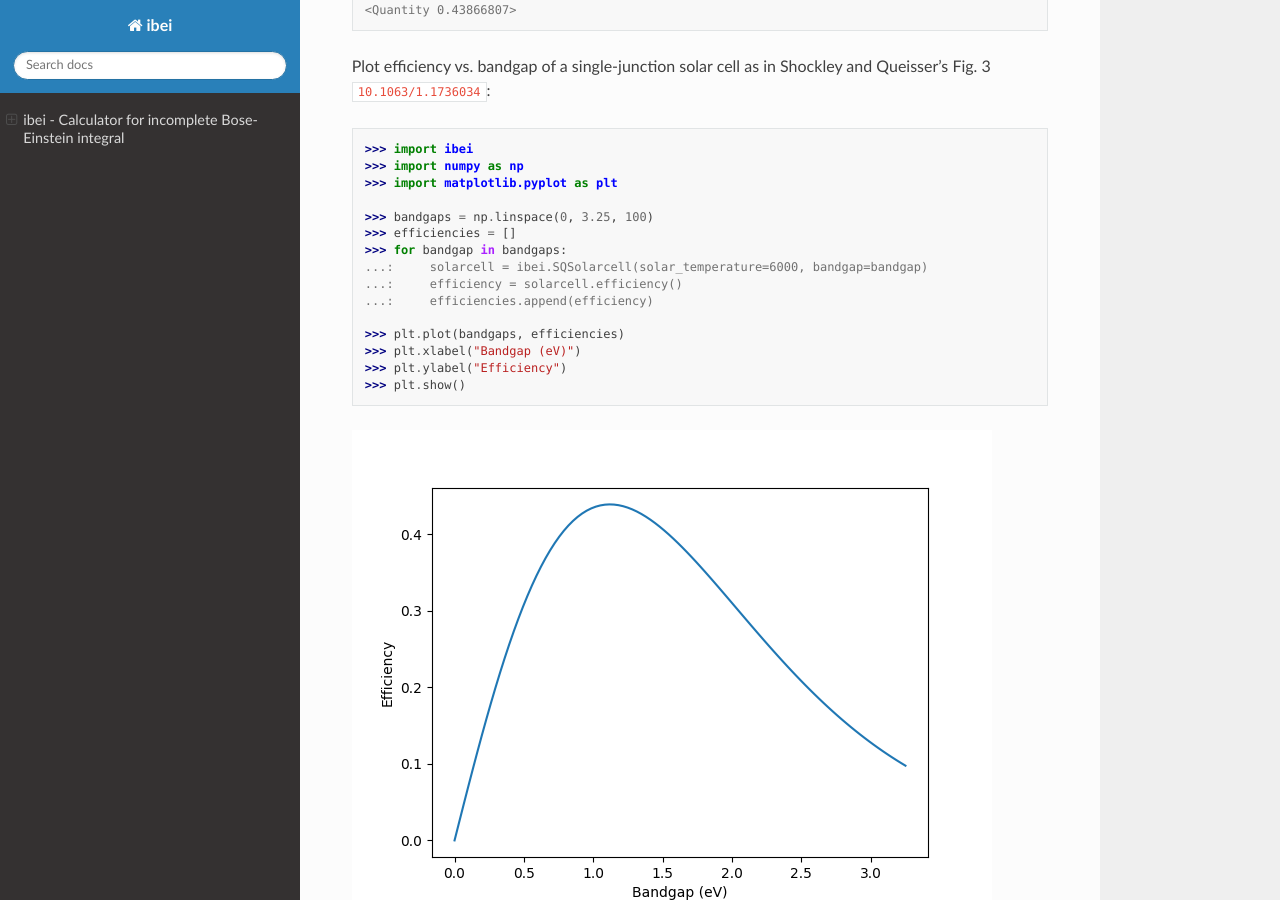
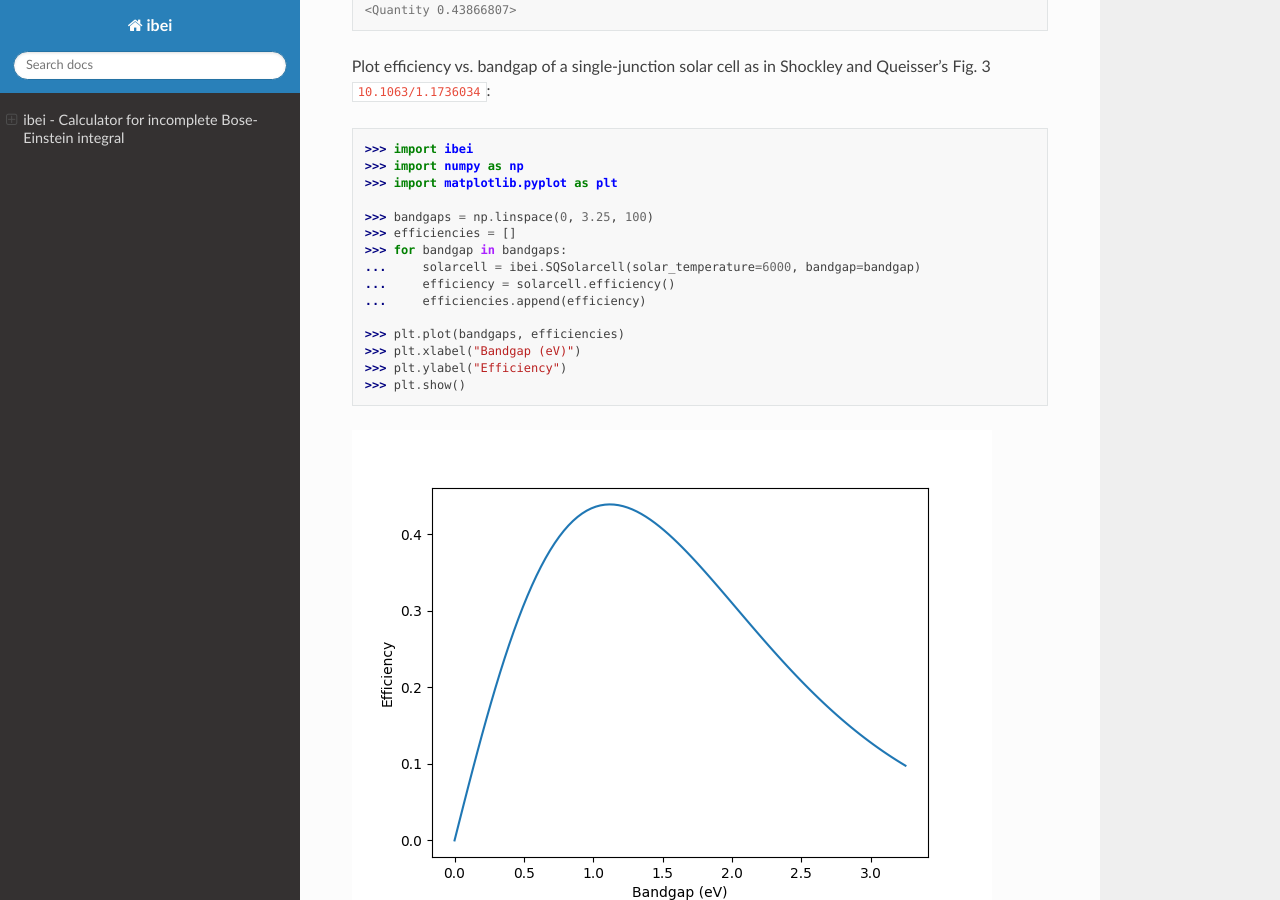
Before and after one commit to jrsmith3/ibei, a Sphinx documentation site: the page built from doc/index.rst, in a window 1280 px wide and 900 px high, scrolled down 1164 px. Built offline with Sphinx 7.4.7 and the Read the Docs theme 2.0.0, drawn with Linux system fonts in a browser that asks for light colours; the version number could not be read and is left out; cross-references to code outside the pages are shown as plain code.

Commit message:
Fix doctest syntax

```diff
--- a/doc/index.rst
+++ b/doc/index.rst
@@ -65,9 +65,9 @@ Shockley and Queisser's Fig. 3 :cite:`10.1063/1.1736034`::
     >>> bandgaps = np.linspace(0, 3.25, 100)
     >>> efficiencies = []
     >>> for bandgap in bandgaps:
-    ...:     solarcell = ibei.SQSolarcell(solar_temperature=6000, bandgap=bandgap)
-    ...:     efficiency = solarcell.efficiency()
-    ...:     efficiencies.append(efficiency)
+    ...     solarcell = ibei.SQSolarcell(solar_temperature=6000, bandgap=bandgap)
+    ...     efficiency = solarcell.efficiency()
+    ...     efficiencies.append(efficiency)
 
     >>> plt.plot(bandgaps, efficiencies)
     >>> plt.xlabel("Bandgap (eV)")
```
